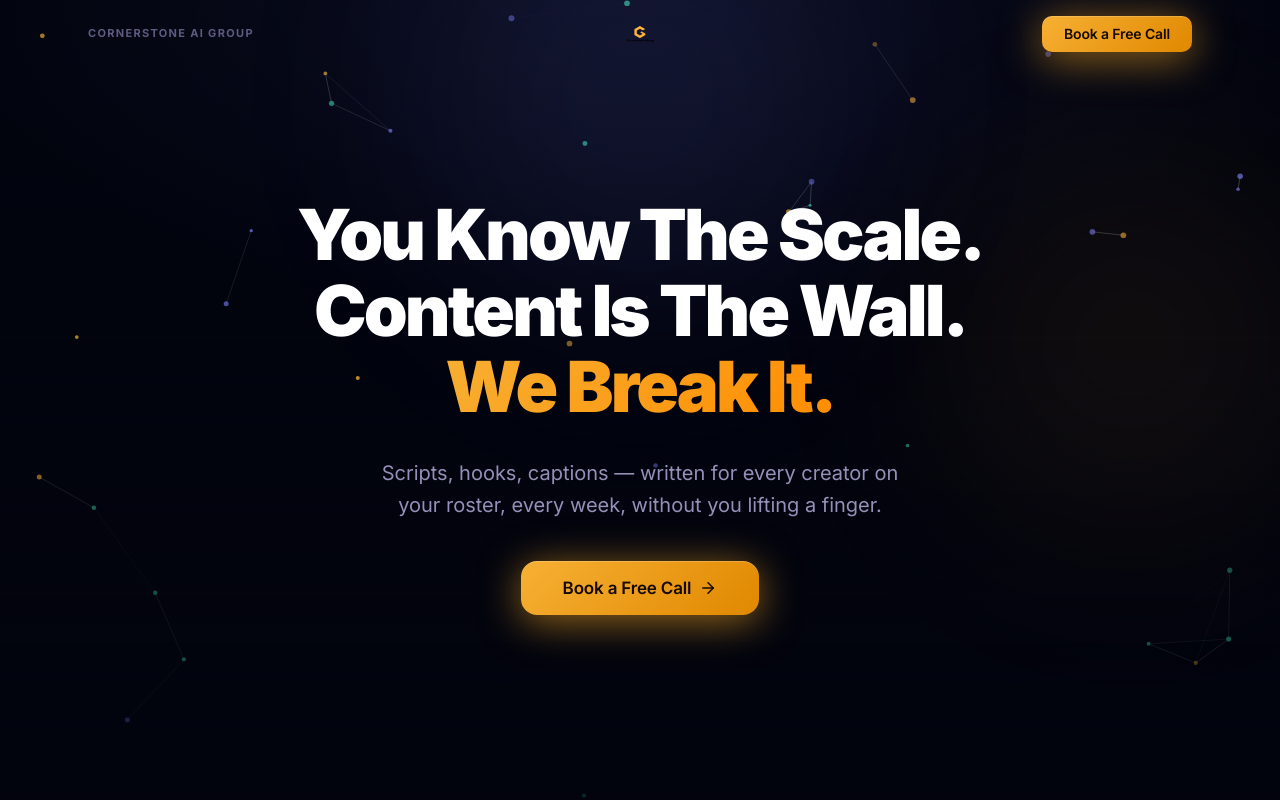
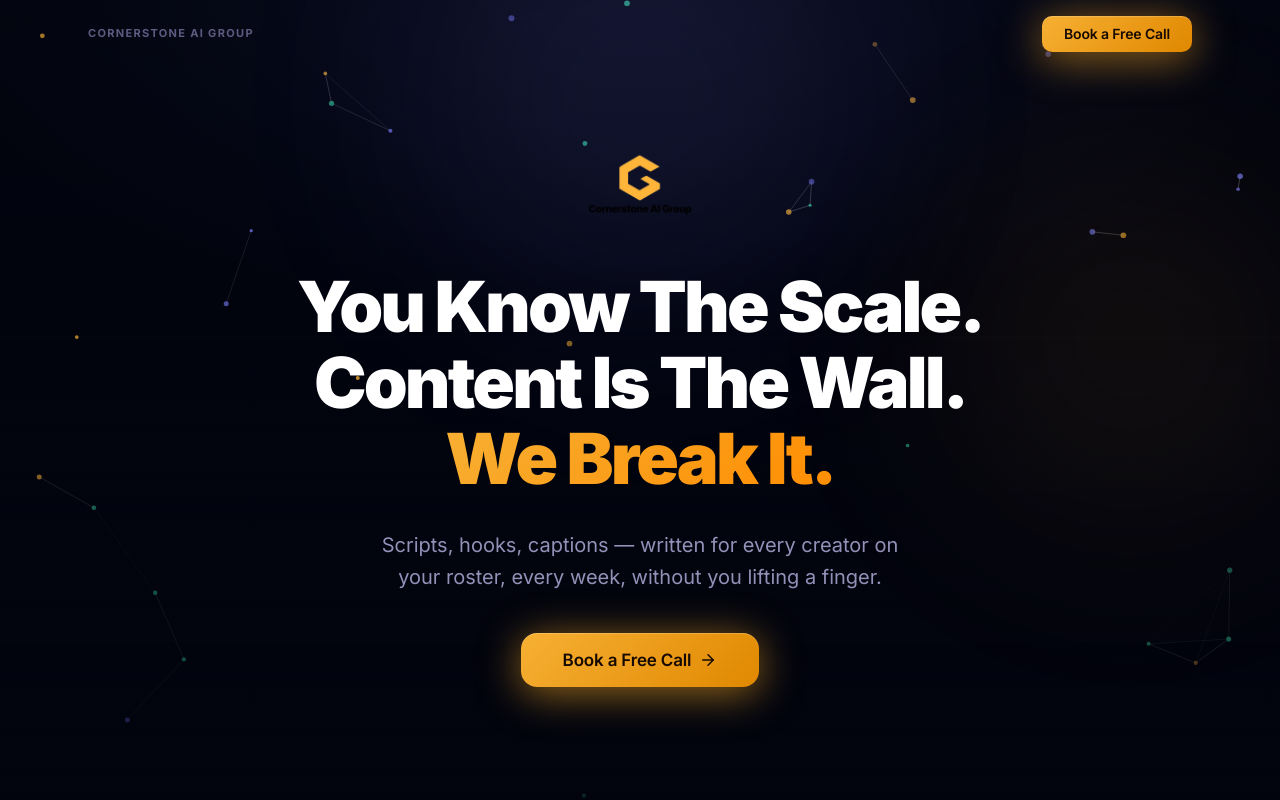
Before and after one commit to 100492107/caig-website, a React (Vite) app: page / in a window 1280 px wide. Shown: the top 800 px of the page. Built offline with nearby package versions, Linux system fonts and the light colour scheme.

Commit message:
Hero: large logo centred above headline, logo removed from nav

```diff
--- a/src/App.jsx
+++ b/src/App.jsx
@@ -324,9 +324,6 @@ function Nav() {
     <nav className={`nav${scrolled ? ' scrolled' : ''}`}>
       <div className="nav-inner">
         <div className="nav-eyebrow">CORNERSTONE AI GROUP</div>
-        <a href="/" className="nav-logo nav-logo-center">
-          <Logo height={32} />
-        </a>
         <div className="nav-right">
           <a href="#contact" className="btn btn-amber btn-md breathe">Book a Free Call</a>
         </div>
@@ -635,6 +632,16 @@ function Hero() {
 
       <div className="container">
         <div className="hero-center">
+
+          <motion.a
+            href="/"
+            className="hero-logo-mark"
+            initial={{ opacity: 0, y: 10 }}
+            animate={{ opacity: 1, y: 0 }}
+            transition={{ delay: 0.1, duration: 0.5 }}
+          >
+            <Logo height={120} />
+          </motion.a>
 
           <motion.h1
             className="hero-h1"
--- a/src/index.css
+++ b/src/index.css
@@ -172,18 +172,18 @@ h1, h2, h3 { font-weight: 800; letter-spacing: -.05em; line-height: 1.06; }
 .nav-inner {
   max-width: var(--max-w); margin: 0 auto; padding: 0 28px;
   height: 100%; display: flex; align-items: center; justify-content: space-between;
-  position: relative;
 }
 .nav-eyebrow {
   font-size: 11px; font-weight: 700; letter-spacing: .12em;
   color: var(--t3); text-transform: uppercase; white-space: nowrap;
 }
-.nav-logo {
-  display: flex; align-items: center; text-decoration: none;
-  position: absolute; left: 50%; transform: translateX(-50%);
+.nav-right { display: flex; align-items: center; gap: 10px; }
+
+/* ── HERO LOGO ───────────────────────────────────────────────── */
+.hero-logo-mark {
+  display: block; text-decoration: none;
+  margin-bottom: 24px;
 }
-.nav-logo-center { /* alias, same rules apply */ }
-.nav-right { display: flex; align-items: center; gap: 10px; }
 
 @media (max-width: 780px) { .nav-links, .nav-sub { display: none; } }
 
```
Also changed, not shown: 5 other files (tests, documents, lock files or other folders).
